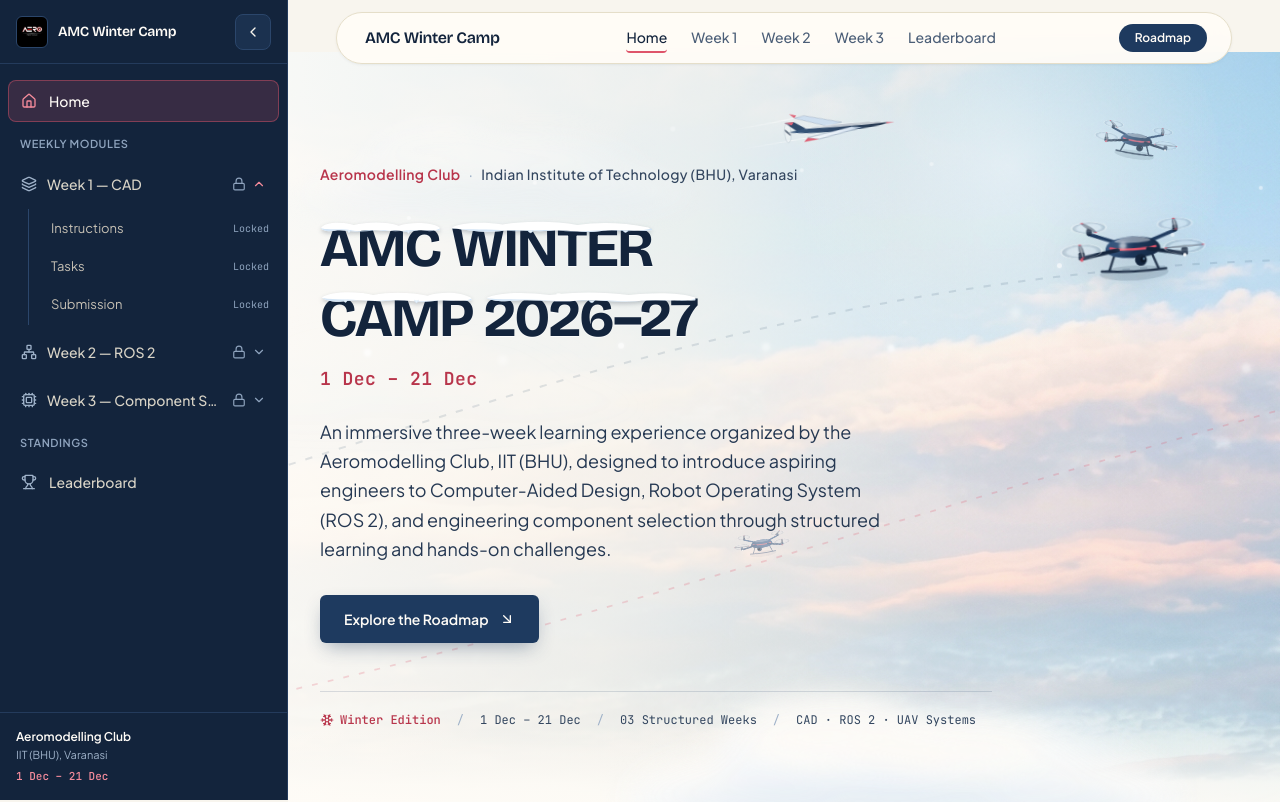
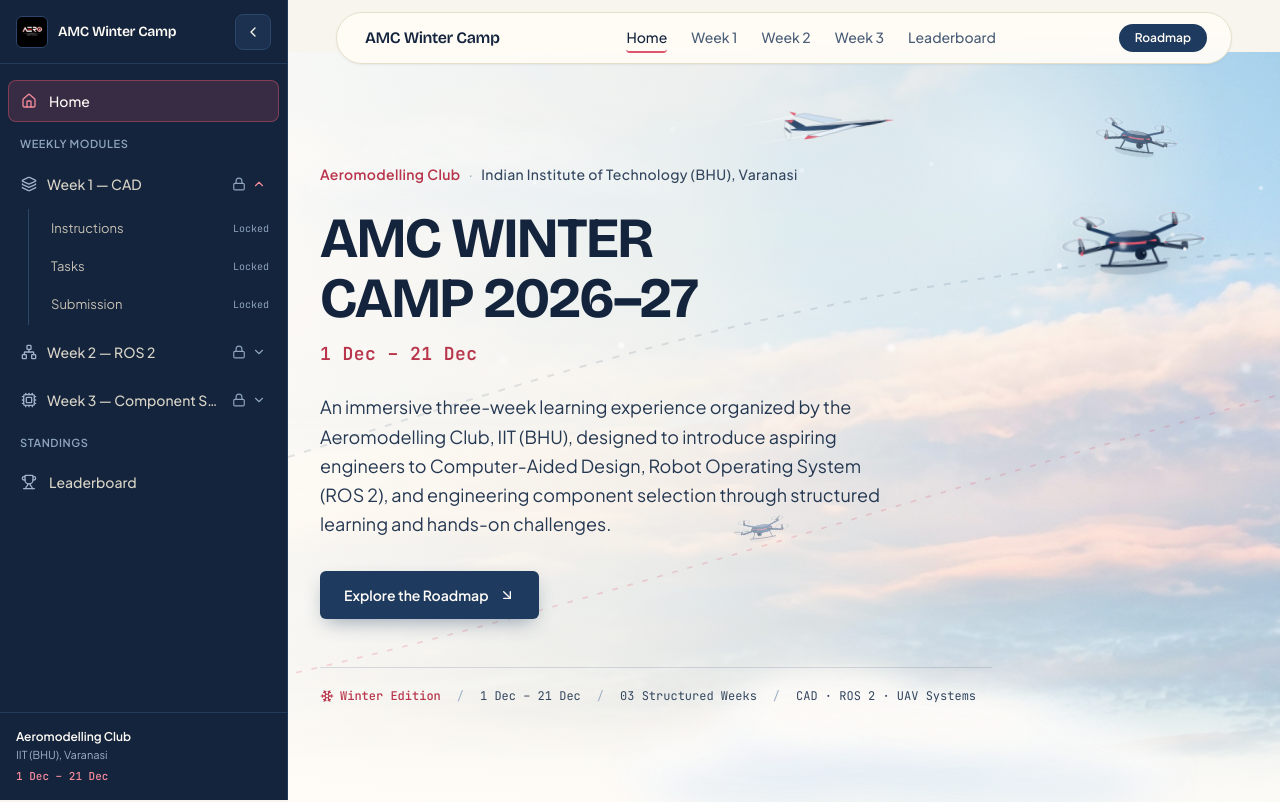
Before and after one commit to CSSIDDHARTH/AMC_winter_camp_website, a React (Vite) app: page / in a window 1280 px wide. Shown: the top 802 px of the page. Built offline with nearby package versions, Linux system fonts and the light colour scheme.

Commit message:
files added

```diff
--- a/src/components/HeroSection.tsx
+++ b/src/components/HeroSection.tsx
@@ -4,7 +4,6 @@ import { ArrowDownRight, Snowflake } from 'lucide-react';
 import { WinterSnowfall } from './WinterSnowfall';
 import { HeroFlightAnimation } from './HeroFlightAnimation';
 import { HeroCloudLayer } from './HeroCloudLayer';
-import { SnowCappedHeadline } from './SnowCappedHeadline';
 
 export function HeroSection() {
   const [backdropError, setBackdropError] = useState(false);
@@ -92,7 +91,7 @@ export function HeroSection() {
       {/* Multi-Depth Winter Snow Particles */}
       <WinterSnowfall />
 
-      <div className="relative z-10 mx-auto max-w-6xl px-4 py-16 sm:px-6 sm:py-24 lg:px-8 lg:py-28">
+      <div className="relative z-20 mx-auto max-w-6xl px-4 py-16 sm:px-6 sm:py-24 lg:px-8 lg:py-28">
         <motion.div
           initial={{ opacity: 0, y: 12 }}
           animate={{ opacity: 1, y: 0 }}
@@ -106,8 +105,10 @@ export function HeroSection() {
               <span>Indian Institute of Technology (BHU), Varanasi</span>
             </div>
 
-            <div className="space-y-3 pt-1">
-              <SnowCappedHeadline />
+            <div className="space-y-3">
+              <h1 className="font-display text-4xl font-bold tracking-tight text-[#13243C] sm:text-5xl lg:text-[3.55rem] lg:leading-[1.06] text-balance">
+                AMC WINTER CAMP 2026–27
+              </h1>
               <p className="font-mono text-base font-semibold tracking-wide text-[#B8354B] sm:text-lg">
                 1 Dec – 21 Dec
               </p>
--- a/src/components/SnowCappedHeadline.tsx
+++ /dev/null
@@ -1,118 +0,0 @@
-const SNOW_CAP_PATHS = [
-  // Variant 0: "AMC" — twin soft drifts with gentle valley over M
-  {
-    mound:
-      'M 2 14 C 5 4, 22 2, 34 9 C 46 3, 66 2, 78 10 C 89 4, 108 3, 118 13 L 118 18 C 107 20, 99 16, 91 20 C 85 24, 81 17, 72 19 C 61 21, 52 15, 42 19 C 33 23, 25 16, 15 19 C 8 21, 3 18, 2 14 Z',
-    shadow:
-      'M 3 15 C 12 18, 24 14, 34 19 C 45 23, 56 16, 68 19 C 80 22, 92 15, 104 19 C 110 21, 115 18, 118 15 L 118 18 C 107 20, 99 16, 91 20 C 85 24, 81 17, 72 19 C 61 21, 52 15, 42 19 C 33 23, 25 16, 15 19 C 8 21, 3 18, 2 14 Z',
-    icicles: 'M 28 18 Q 29 27 31 18 M 86 19 Q 87.5 29 89 19',
-    sparkles: [
-      { cx: 24, cy: 7 },
-      { cx: 98, cy: 8 },
-    ],
-  },
-  // Variant 1: "WINTER" — broad undulating alpine snowdrift
-  {
-    mound:
-      'M 1 14 C 6 4, 20 3, 31 8 C 44 1, 63 2, 75 9 C 87 3, 102 4, 117 13 L 119 18 C 108 21, 98 15, 88 20 C 78 24, 70 16, 59 19 C 49 22, 39 15, 29 20 C 19 23, 9 17, 1 14 Z',
-    shadow:
-      'M 2 15 C 13 18, 23 15, 33 19 C 44 22, 54 15, 65 19 C 76 23, 88 15, 99 19 C 108 21, 114 18, 119 15 L 119 18 C 108 21, 98 15, 88 20 C 78 24, 70 16, 59 19 C 49 22, 39 15, 29 20 C 19 23, 9 17, 1 14 Z',
-    icicles: 'M 46 18 Q 47.5 28 49 18 M 102 18 Q 103.5 26 105 18',
-    sparkles: [
-      { cx: 52, cy: 6 },
-      { cx: 88, cy: 9 },
-    ],
-  },
-  // Variant 2: "CAMP" — crested left & right mounds
-  {
-    mound:
-      'M 2 13 C 9 3, 28 1, 42 9 C 54 3, 72 4, 84 10 C 96 2, 110 4, 118 14 L 118 18 C 109 21, 97 16, 87 20 C 76 23, 66 16, 55 19 C 43 22, 31 15, 20 20 C 11 22, 5 18, 2 13 Z',
-    shadow:
-      'M 3 14 C 12 18, 24 15, 35 19 C 46 21, 58 15, 69 19 C 81 22, 94 16, 106 19 C 112 20, 116 18, 118 15 L 118 18 C 109 21, 97 16, 87 20 C 76 23, 66 16, 55 19 C 43 22, 31 15, 20 20 C 11 22, 5 18, 2 13 Z',
-    icicles: 'M 19 18 Q 20.5 26 22 18 M 74 18 Q 75.5 28 77 18',
-    sparkles: [
-      { cx: 34, cy: 7 },
-      { cx: 103, cy: 8 },
-    ],
-  },
-  // Variant 3: "2026–27" — crisp frost ridge across numerals
-  {
-    mound:
-      'M 2 14 C 8 4, 24 3, 37 9 C 50 3, 68 3, 81 9 C 94 4, 109 4, 118 13 L 118 18 C 108 20, 96 16, 85 20 C 74 23, 63 16, 52 19 C 40 22, 29 16, 17 19 C 9 21, 4 18, 2 14 Z',
-    shadow:
-      'M 3 15 C 14 18, 26 15, 38 19 C 49 21, 61 16, 73 19 C 85 22, 97 16, 108 19 C 113 20, 116 18, 118 15 L 118 18 C 108 20, 96 16, 85 20 C 74 23, 63 16, 52 19 C 40 22, 29 16, 17 19 C 9 21, 4 18, 2 14 Z',
-    icicles: 'M 59 18 Q 60.5 27 62 18',
-    sparkles: [
-      { cx: 42, cy: 7 },
-      { cx: 94, cy: 8 },
-    ],
-  },
-];
-
-function SnowCappedWord({
-  word,
-  variant,
-}: {
-  word: string;
-  variant: number;
-}) {
-  const shape = SNOW_CAP_PATHS[variant % SNOW_CAP_PATHS.length];
-
-  return (
-    <span className="relative inline-block leading-none">
-      {/* Subtle frosty halo on letters */}
-      <span className="relative z-0 drop-shadow-[0_1px_0_rgba(255,255,255,0.7)]">
-        {word}
-      </span>
-
-      {/* Layered snowdrift cap resting along the top edge of the letters */}
-      <svg
-        viewBox="0 0 120 30"
-        preserveAspectRatio="none"
-        aria-hidden="true"
-        className="pointer-events-none absolute top-[0.01em] -left-[0.02em] z-10 h-[0.30em] w-[calc(100%+0.04em)] drop-shadow-[0_2px_2px_rgba(19,36,60,0.24)]"
-      >
-        {/* Main fresh snow mound */}
-        <path d={shape.mound} fill="#FFFFFF" />
-        {/* Cool glacial shadow along the snow lip */}
-        <path d={shape.shadow} fill="#CFE2F5" fillOpacity="0.92" />
-        {/* Delicate frost icicle drips */}
-        <path
-          d={shape.icicles}
-          fill="#E8F3FC"
-          stroke="#CFE2F5"
-          strokeWidth="0.6"
-          strokeLinecap="round"
-        />
-        {/* Crisp snow crest highlights */}
-        {shape.sparkles.map((pt, idx) => (
-          <circle
-            key={idx}
-            cx={pt.cx}
-            cy={pt.cy}
-            r="1.35"
-            fill="#FFFFFF"
-          />
-        ))}
-      </svg>
-    </span>
-  );
-}
-
-export function SnowCappedHeadline() {
-  const words = ['AMC', 'WINTER', 'CAMP', '2026–27'];
-
-  return (
-    <h1
-      aria-label="AMC WINTER CAMP 2026–27"
-      className="font-display text-4xl font-bold tracking-tight text-[#13243C] sm:text-5xl lg:text-[3.55rem] leading-[1.24] text-balance"
-    >
-      {words.map((word, idx) => (
-        <span key={word}>
-          <SnowCappedWord word={word} variant={idx} />
-          {idx < words.length - 1 ? ' ' : ''}
-        </span>
-      ))}
-    </h1>
-  );
-}
```
Also changed, not shown: 1 other file (tests, documents, lock files or other folders).
